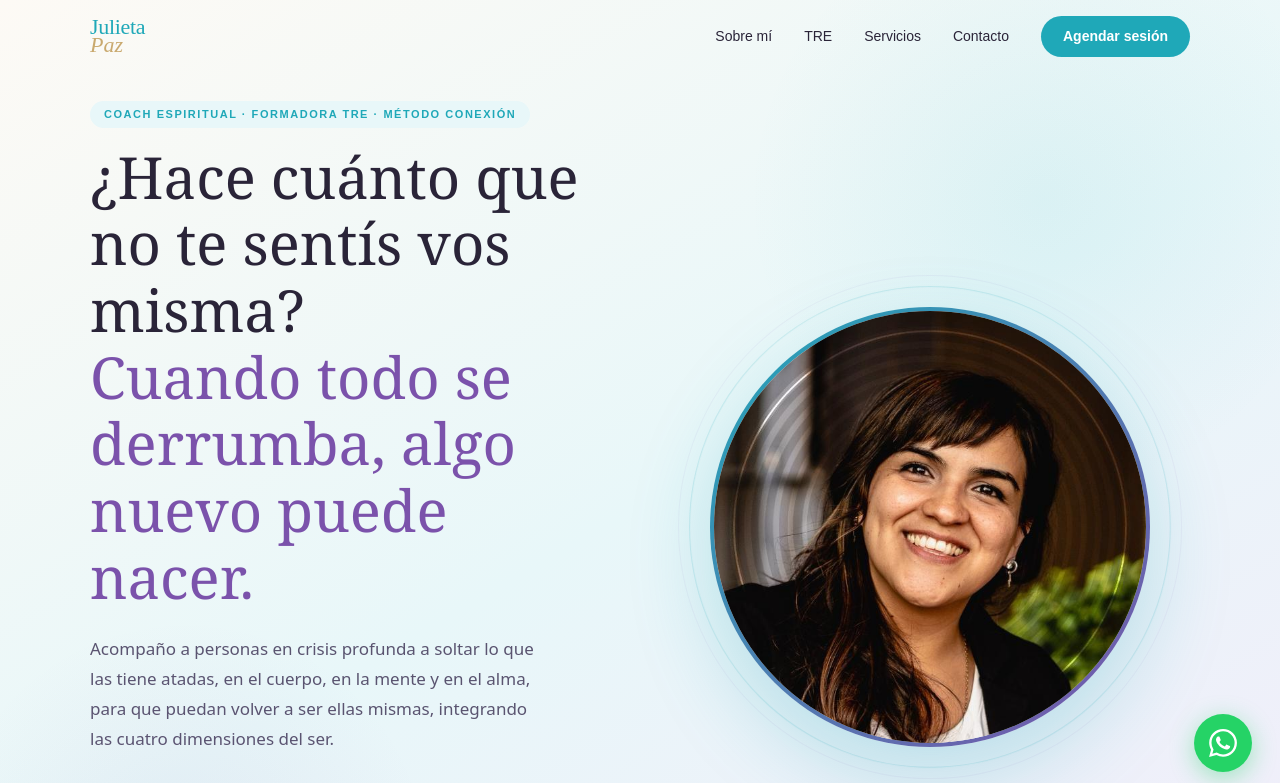
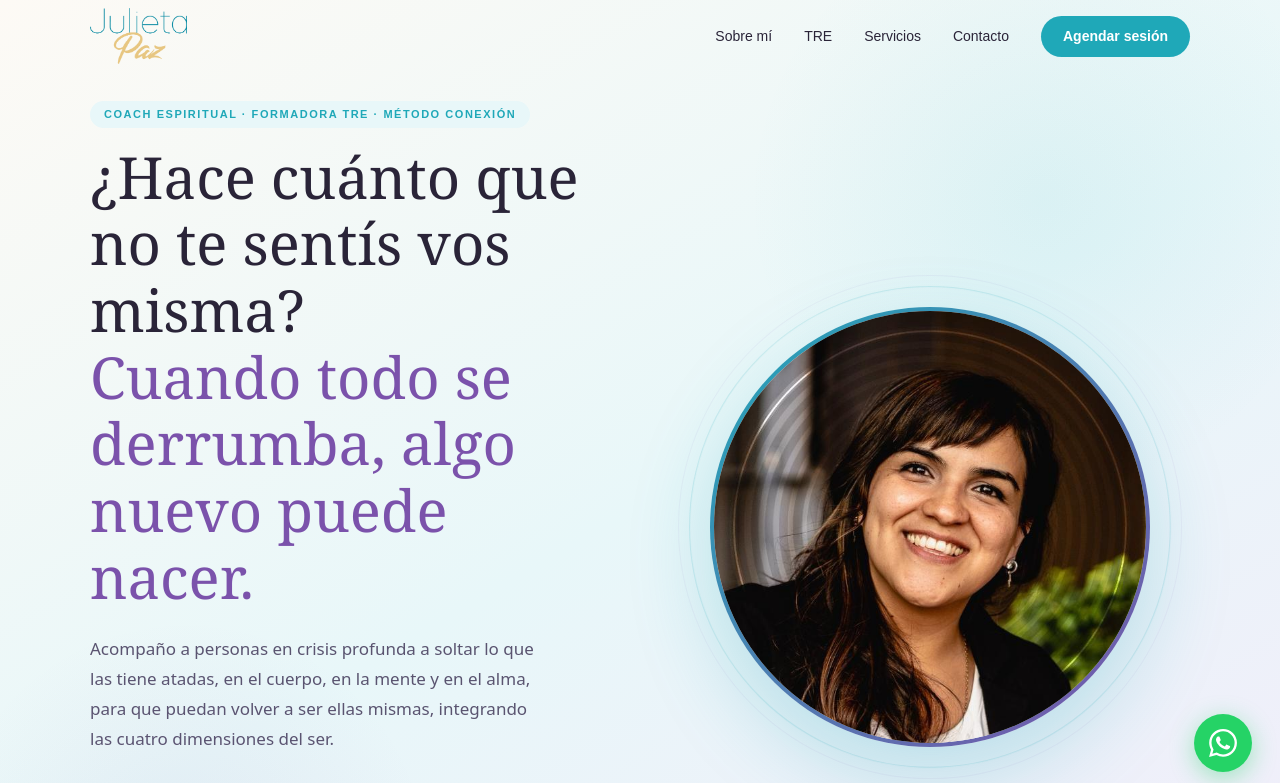
Before and after one commit to Gawebs/julieta-paz-web, a React (Vite) app: page / in a window 1280 px wide. Shown: the top 783 px of the page. Built offline with nearby package versions, Linux system fonts and the light colour scheme.

Commit message:
Reemplazar logo texto por imagen del logo oficial

```diff
--- a/src/components/Navbar.jsx
+++ b/src/components/Navbar.jsx
@@ -34,9 +34,8 @@ export default function Navbar({ waLink, calendlyLink }) {
     >
       <div style={{ maxWidth: 1100, margin: '0 auto', display: 'flex', alignItems: 'center', justifyContent: 'space-between', height: 72 }}>
         {/* Logo */}
-        <a href="#inicio" style={{ textDecoration: 'none', display: 'flex', flexDirection: 'column', lineHeight: 1 }}>
-          <span style={{ fontFamily: 'Cormorant Garamond, serif', fontSize: 22, fontWeight: 500, color: '#1fa8b8', letterSpacing: '-0.3px' }}>Julieta</span>
-          <span style={{ fontFamily: 'Cormorant Garamond, serif', fontSize: 22, fontStyle: 'italic', fontWeight: 400, color: '#c9a96e', marginTop: -4 }}>Paz</span>
+        <a href="#inicio" style={{ textDecoration: 'none' }}>
+          <img src="/logo.png" alt="Julieta Paz" style={{ height: 56, width: 'auto', display: 'block' }} />
         </a>
 
         {/* Desktop nav */}
```
Also changed, not shown: public/logo.png (added).
